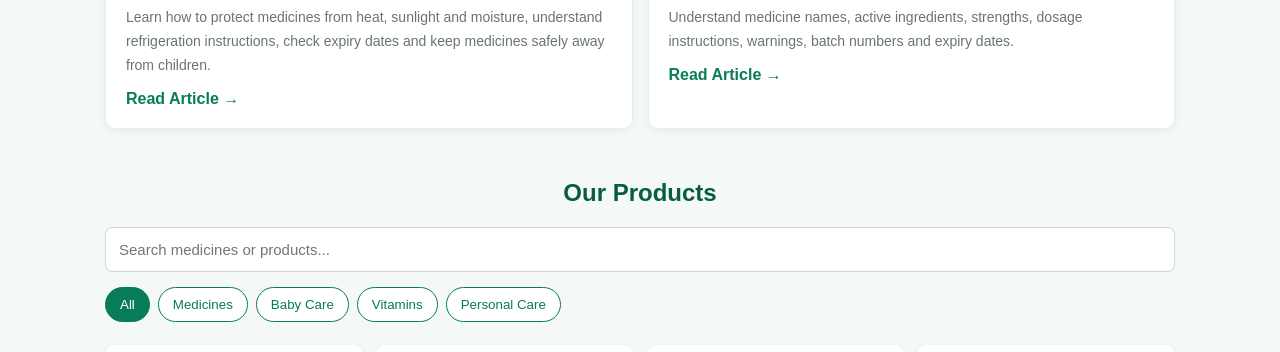
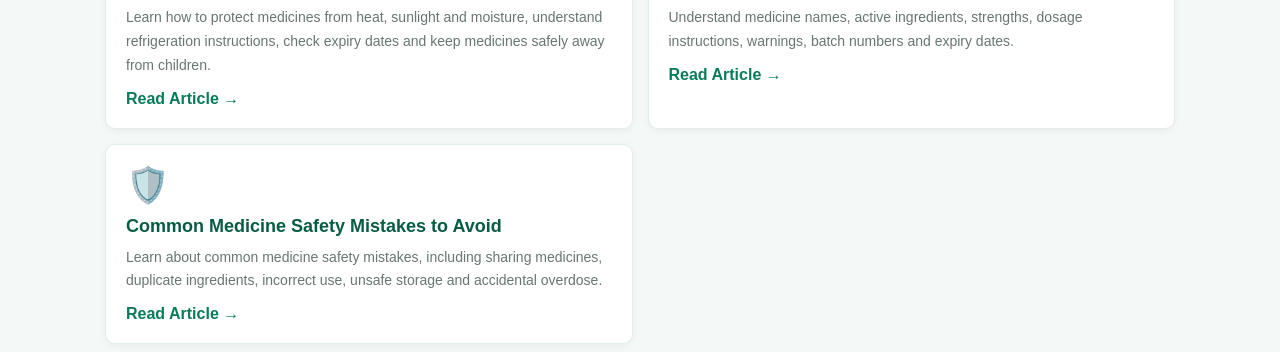
Before and after one commit to designdoststudio/kamal-sons-pharmacy, a plain HTML site: page index.html in a window 1280 px wide. Shown: the part 555-907 px from the top of the page. Drawn offline with Linux system fonts and the light colour scheme.

Commit message:
Update index.html

```diff
--- a/index.html
+++ b/index.html
@@ -122,6 +122,19 @@ footer a{color:white;text-decoration:none;margin:5px 9px;display:inline-block}
       </a>
     </div>
 
+    <div class="guide-card">
+      <div class="guide-icon">🛡️</div>
+      <h3>Common Medicine Safety Mistakes to Avoid</h3>
+      <p>
+        Learn about common medicine safety mistakes, including sharing
+        medicines, duplicate ingredients, incorrect use, unsafe storage
+        and accidental overdose.
+      </p>
+      <a class="guide-link" href="medicine-safety-mistakes.html">
+        Read Article →
+      </a>
+    </div>
+
   </div>
 </section>
 
@@ -183,6 +196,7 @@ footer a{color:white;text-decoration:none;margin:5px 9px;display:inline-block}
     <a href="contact.html">Contact Us</a>
     <a href="medicine-storage-guide.html">Medicine Storage Guide</a>
     <a href="medicine-label-expiry-guide.html">Medicine Label Guide</a>
+    <a href="medicine-safety-mistakes.html">Medicine Safety Guide</a>
   </div>
 </footer>
 
```
